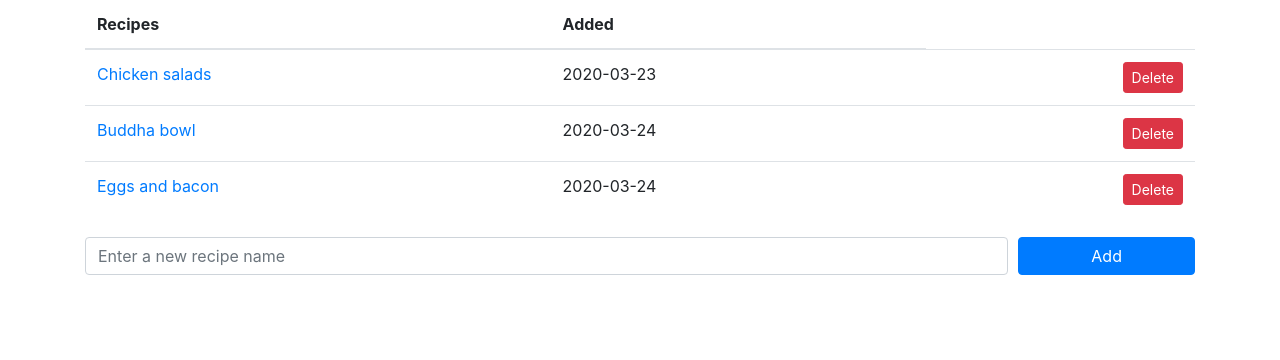
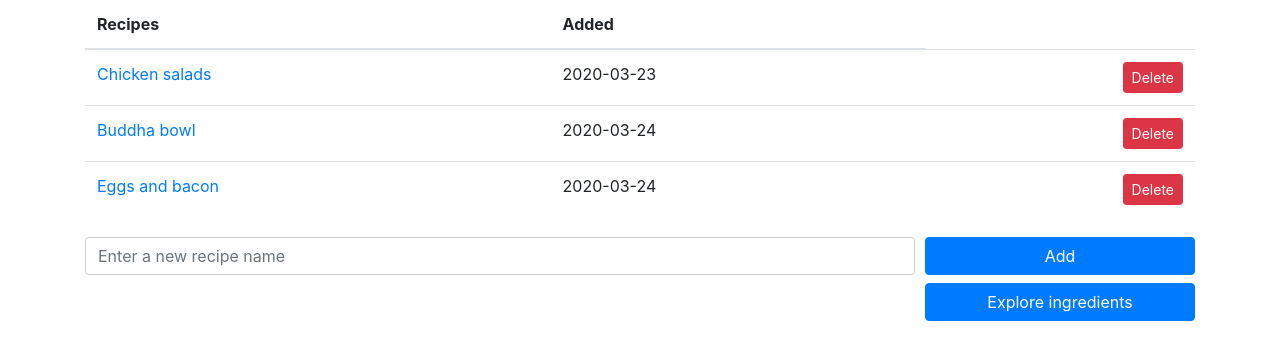
Before and after one commit to scogra17/CookbookApp, a Flask app: page / in a window 1280 px wide. Shown: the part 97-457 px from the top of the page. Run offline with Flask 2, Linux system fonts and the light colour scheme; data comes from the database, SQL or seed files in the repository; both versions use the stored data as it was before the commit; some libraries are stand-ins or nearby versions.

Commit message:
add explore ingredients

```diff
--- a/app.py
+++ b/app.py
@@ -63,6 +63,23 @@ def index():
 		recipes = Recipe.query.order_by(Recipe.created_at).all()
 		return render_template('index.html', recipes=recipes)
 
+@app.route('/explore_ingredients', methods=['GET'])
+def explore_ingredients():
+	ingredients = Ingredient.query.all()
+	print(ingredients)
+	#create list from object
+	# ingredientMap = {}
+	# for ingredient in ingredients:
+	# 	ingredientMap[ingredient.name] = \
+	# 		[{'measurement_unit': ingredient.measurement_unit},{'unit_cost': ingredient.unit_cost}]
+
+	if len(ingredients) == 0:
+		return "There are no ingredients in the database!"
+
+	return render_template('ingredients.html', ingredients=ingredients)
+
+
+
 
 @app.route('/delete/<int:id>')
 def delete(id):
--- a/templates/base.html
+++ b/templates/base.html
@@ -15,6 +15,7 @@
 </head>
 
 <body>
+  {% include 'snippets/home_title.html' %}
   {% block content %}{% endblock content %}
   <script src="https://code.jquery.com/jquery-3.3.1.slim.min.js" integrity="sha384-q8i/X+965DzO0rT7abK41JStQIAqVgRVzpbzo5smXKp4YfRvH+8abtTE1Pi6jizo" crossorigin="anonymous"></script>
   <script src="https://cdnjs.cloudflare.com/ajax/libs/popper.js/1.14.7/umd/popper.min.js" integrity="sha384-UO2eT0CpHqdSJQ6hJty5KVphtPhzWj9WO1clHTMGa3JDZwrnQq4sF86dIHNDz0W1" crossorigin="anonymous"></script>
--- a/templates/index.html
+++ b/templates/index.html
@@ -2,7 +2,6 @@
 
 {% block content %}
 <div class="container">
-	<h1 class="my-4">Reverse cook</h1>
 	{% if recipes|length < 1 %}
 	<p>There is nothing to cook for now :(</p>
 	{% else %}
@@ -26,5 +25,6 @@
 	{% endif %}
 
 	{% include 'snippets/form.html' %}
+	{% include 'snippets/ingredients_button.html' %}
 </div>
 {% endblock content %}
--- a/templates/snippets/form.html
+++ b/templates/snippets/form.html
@@ -1,10 +1,10 @@
 <form action="/" method="POST">
 	<div class="form-row">
-		<div class="col-sm-10 my-1">
+		<div class="col-sm-9 my-1">
 			<label for="newStuff" class="sr-only">New stuff:</label>
 			<input type="text" class="form-control" name="name" id="newStuff" placeholder="Enter a new recipe name">
 		</div>
-		<div class = "col-sm-2 my-1">
+		<div class = "col-sm-3 my-1">
 			<button type="submit" class="btn btn-primary btn-block">Add</button>
 		</div>
 	</div>
--- /dev/null
+++ b/templates/snippets/home_title.html
@@ -0,0 +1,3 @@
+<div onclick="location.href='/';" style="cursor: pointer;" class="container" class="site-header">
+	<h1 class="my-4">Reverse cook</h1>
+</div>
--- /dev/null
+++ b/templates/snippets/ingredients_button.html
@@ -0,0 +1,10 @@
+<form action="/" method="POST">
+	<div class="form-row">
+		<div class="col-sm-9 my-1">
+			<label for="newStuff" class="sr-only">Explore ingredients:</label>
+		</div>
+		<div class = "col-sm-3 my-1">
+			<a type="submit" class="btn btn-primary btn-block" href="/explore_ingredients">Explore ingredients</a>
+		</div>
+	</div>
+</form>
```
Also changed, not shown: templates/ingredients.html (added, +28 -0 lines), README.md, test.db, 1 other file.
